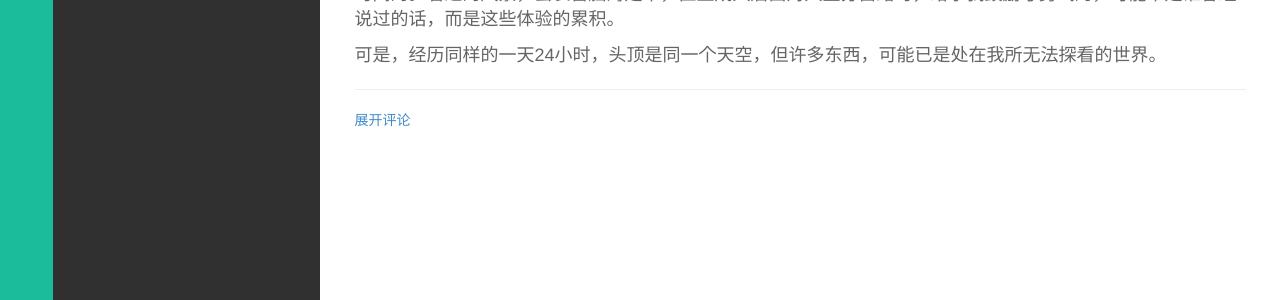
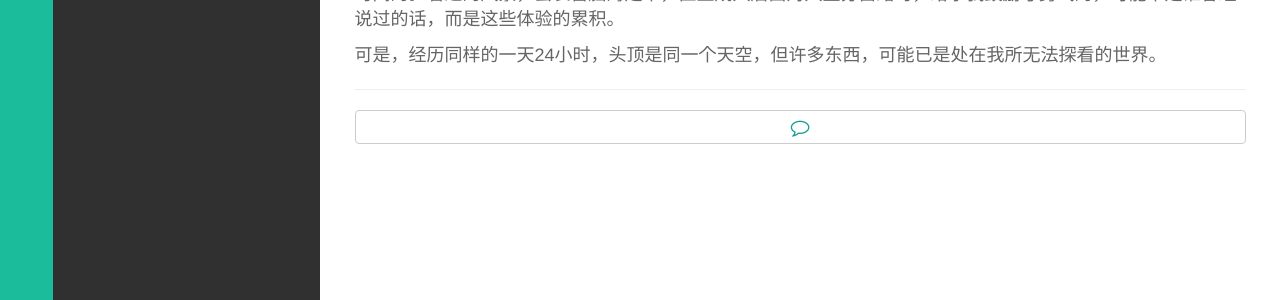
Before and after one commit to liuweigg/liuweigg.github.io, a Jekyll site: the page built from _posts/生活/2013-12-31-Can-not.md, in a window 1280 px wide. Shown: the part 466-766 px from the top of the page. Built offline with Jekyll 4.4.1, drawn with Linux system fonts in a browser that asks for light colours; nearby versions of some CDN libraries; library files that are not in the unit come from our copies; Markdown is read by kramdown in place of the engine named in the settings; comment, search, counter and statistics services are not loaded.

Commit message:
Update post.html

```diff
--- a/_layouts/post.html
+++ b/_layouts/post.html
@@ -14,8 +14,11 @@
     </div>
     <hr>
 
+    {% include disqus.html %}
+    <!--
     <a href="javascript:void(0);" onclick="toggleDuoshuoComments('#comment-box');"><div id="opencomment" >展开评论</div></a>
     <div id="comment-box" ></div>
+    -->
   </div>
   <!-- 目录 -->
   <div id="content_table" style="position:fixed;right:20px;top:120px;display:none;">
```
